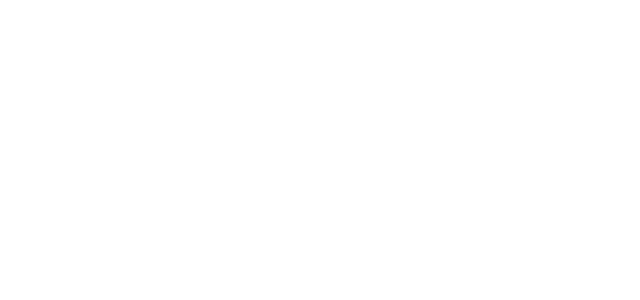
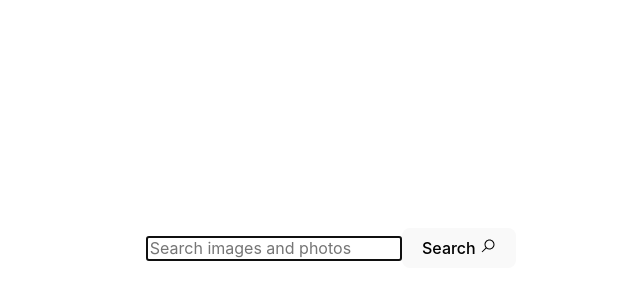
Before and after one commit to JuShapiro/goit-react-hw-04, a React (Vite) app: page / in a window 1280 px wide. Shown: the part 152-452 px from the top of the page, without its empty margins (309-949 px from the left). Built offline with nearby package versions, Linux system fonts and the light colour scheme.

Commit message:
createForm

```diff
--- a/src/App.jsx
+++ b/src/App.jsx
@@ -1,8 +1,9 @@
 import "modern-normalize";
 import "./App.css";
+import SearchBar from "./components/SearchBar/SearchBar";
 
 const App = () => {
-  return <div></div>;
+  return <SearchBar />;
 };
 
 export default App;
--- /dev/null
+++ b/src/components/SearchBar/SearchBar.jsx
@@ -0,0 +1,37 @@
+import toast, { Toaster } from "react-hot-toast";
+import { LiaSearchSolid } from "react-icons/lia";
+
+const SearchBar = ({ onSubmit }) => {
+  const handleSubmit = (event) => {
+    event.preventDefault();
+    const form = event.target;
+    const topic = form.elements.topic.value;
+    if (!topic) {
+      toast.error("Please enter something for searching");
+      return;
+    }
+    onSubmit(topic);
+    form.reset();
+  };
+  return (
+    <header>
+      <form onSubmit={handleSubmit}>
+        <input
+          name="search"
+          type="text"
+          autoComplete="off"
+          autoFocus
+          placeholder="Search images and photos"
+        />
+        <button type="submit">
+          Search <LiaSearchSolid />
+        </button>
+        <div>
+          <Toaster />
+        </div>
+      </form>
+    </header>
+  );
+};
+
+export default SearchBar;
```
Also changed, not shown: src/apiService/images.js (added, +20 -0 lines), src/components/SearchBar/SearchBar.module.css (added).
